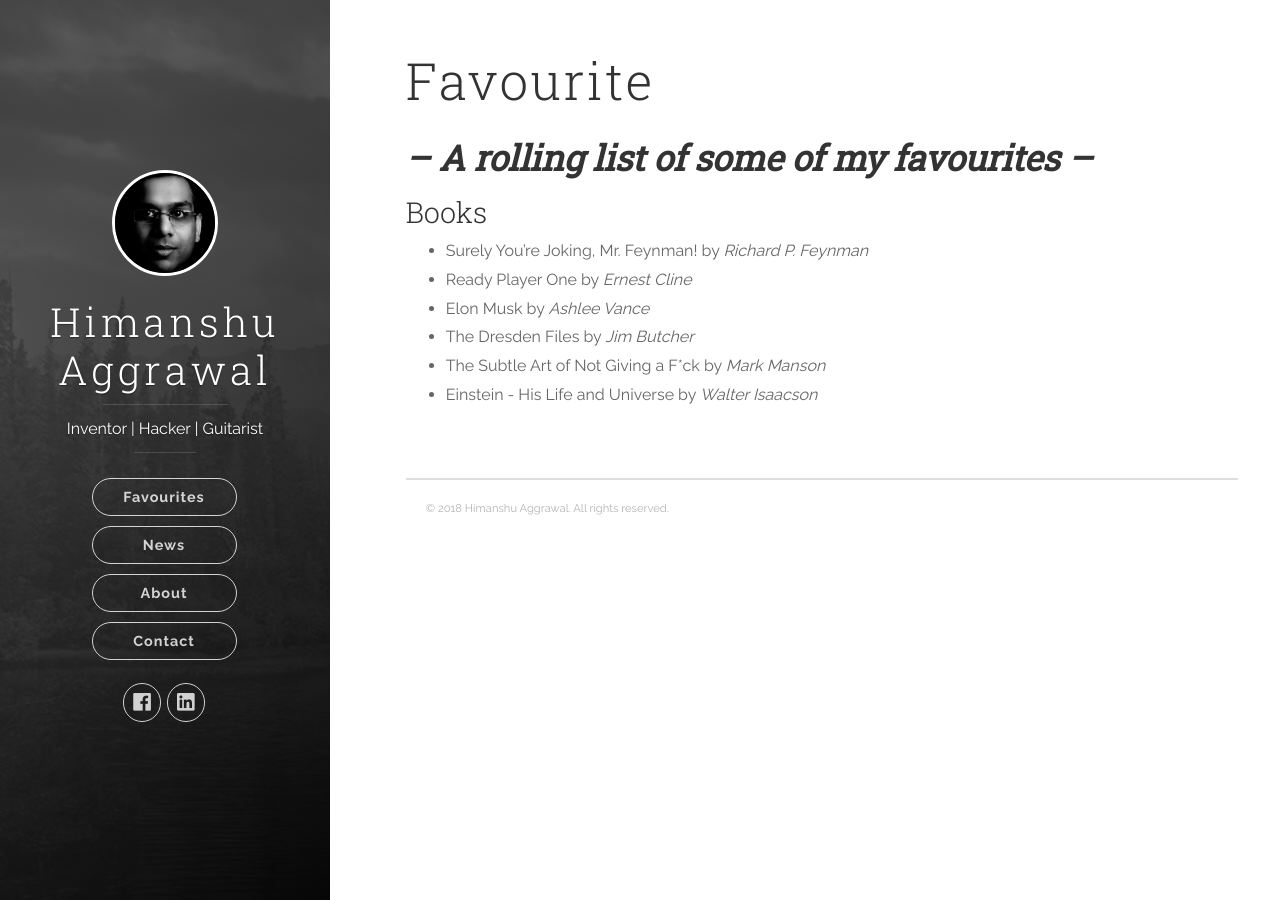
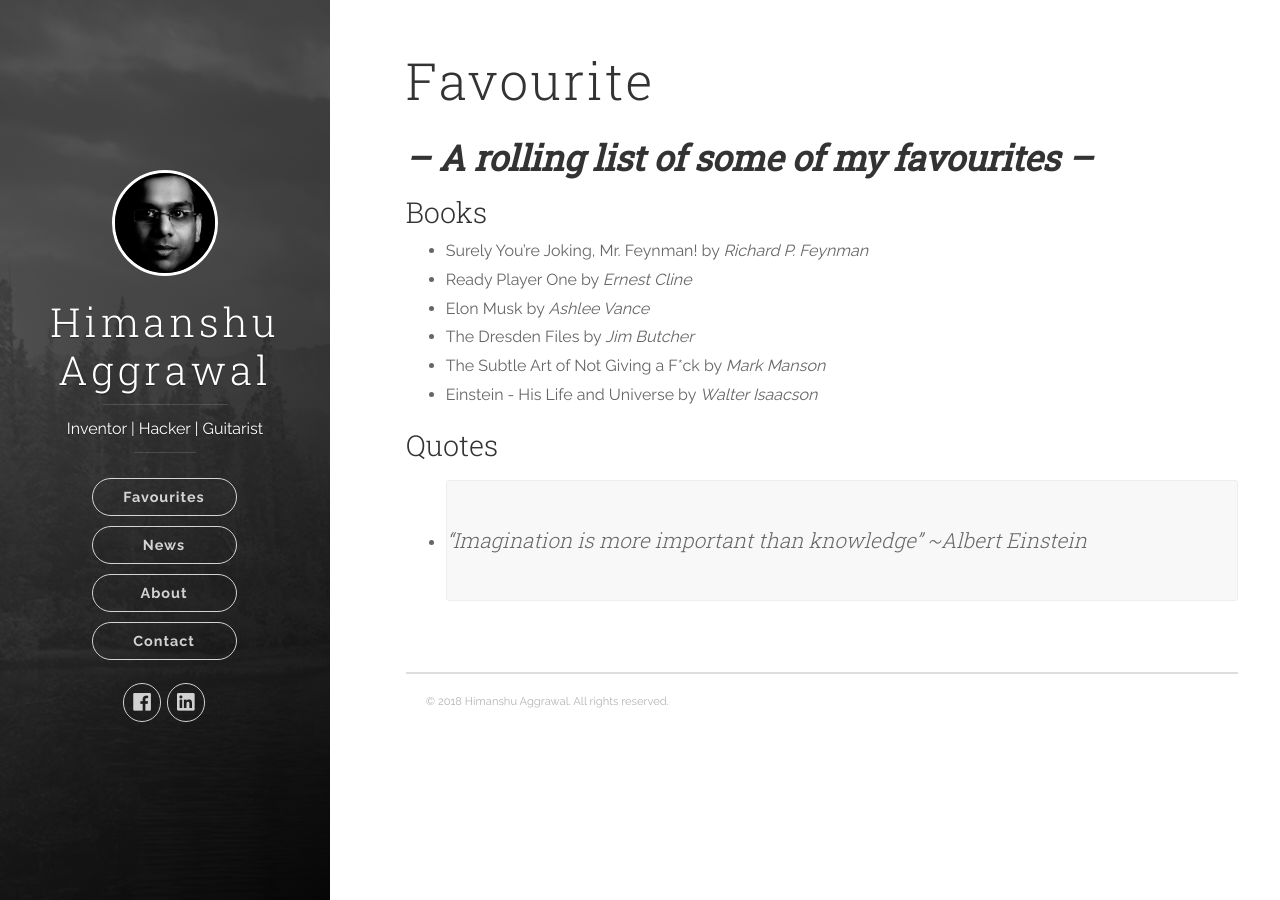
Before and after one commit to ahimanshu13/ahimanshu13.github.io, a Jekyll site: the page built from Favourite/index.md, in a window 1280 px wide. Built offline with Jekyll 4.4.1, drawn with Linux system fonts in a browser that asks for light colours; nearby versions of some CDN libraries.

Commit message:
Updated Favorites

```diff
--- a/Favourite/index.md
+++ b/Favourite/index.md
@@ -15,3 +15,6 @@ published: true
 - The Dresden Files by _Jim Butcher_
 - The Subtle Art of Not Giving a F*ck by _Mark Manson_
 - Einstein - His Life and Universe by _Walter Isaacson_
+
+### Quotes
+- > "Imagination is more important than knowledge" ~Albert Einstein
```
